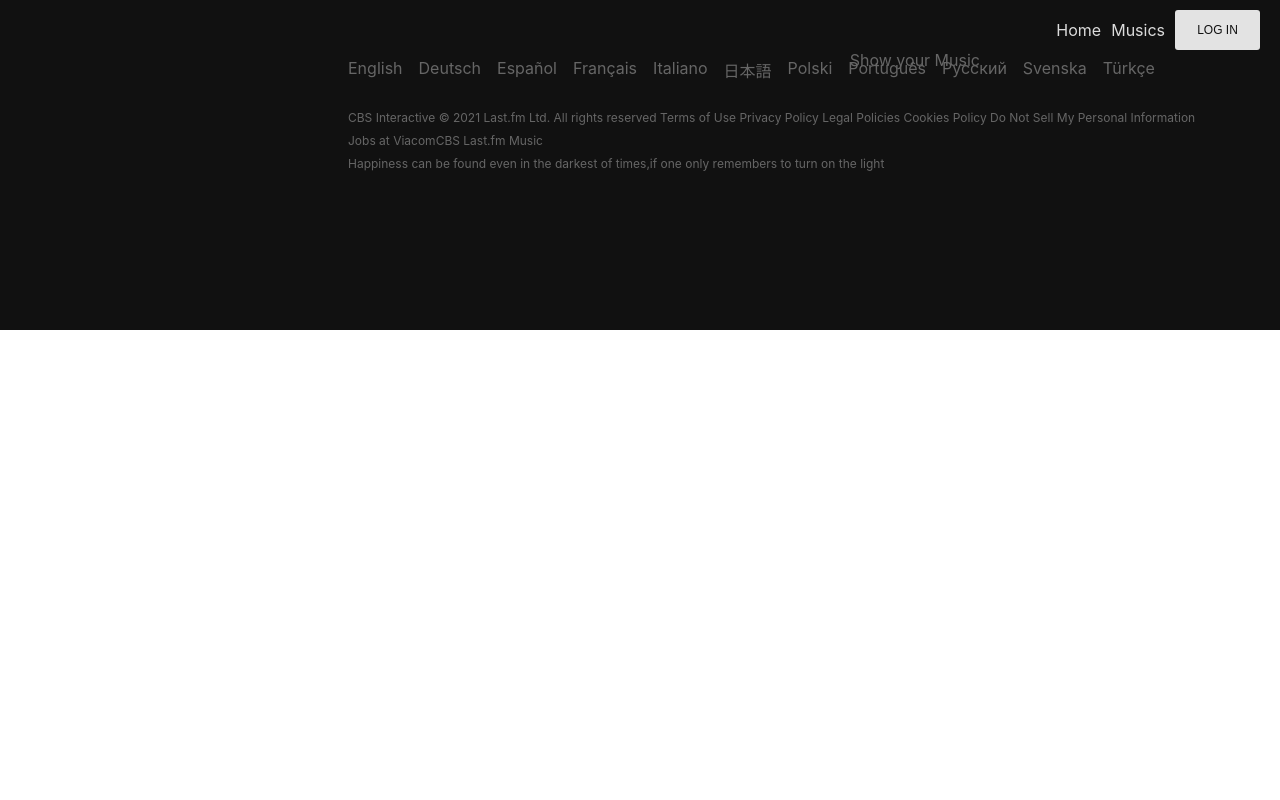
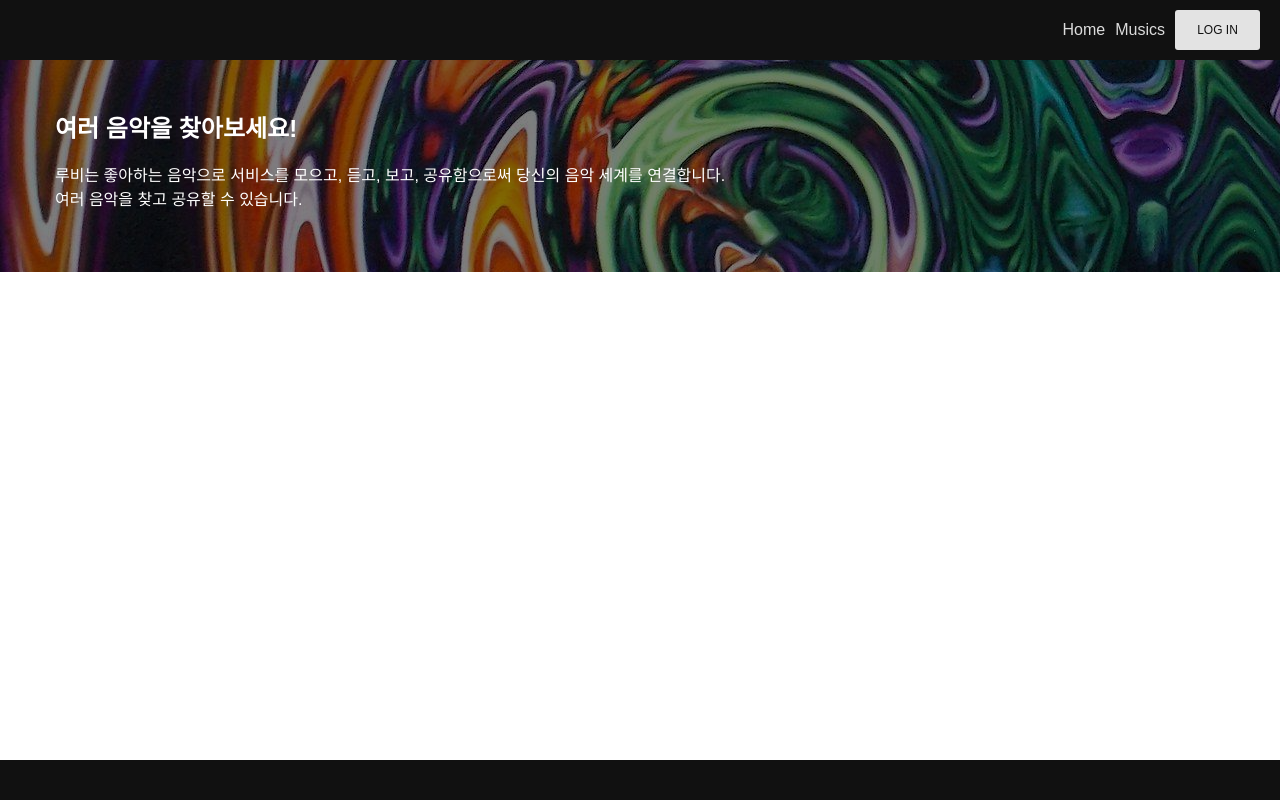
Before and after one commit to GEUM-AND-IM/clone-coding, a React (Create React App) app: page / in a window 1280 px wide. Shown: the top 800 px of the page. Built offline with nearby package versions, Linux system fonts and the light colour scheme.

Commit message:
add : HomeHero, HomeForm, index.d.ts, HomePage update : App, LoginForm, NavigationForm, Router, useNavigation, Navigation,
add : HomeHero, HomeForm, index.d.ts, HomePage update : App, LoginForm, NavigationForm, Router, useNavigation, Navigation,

```diff
--- /dev/null
+++ b/@types/global/index.d.ts
@@ -0,0 +1,3 @@
+declare module "*.jfif";
+declare module "*.jpg";
+declare module "*.png";
--- a/src/App.css
+++ b/src/App.css
@@ -10,3 +10,9 @@ html {
   --main-color: #d92323;
   --main-dark-color: #111;
 }
+
+@import url("https://fonts.googleapis.com/css2?family=Noto+Sans+KR:wght@300&display=swap");
+
+* {
+  font-family: "Noto Sans KR", sans-serif;
+}
--- /dev/null
+++ b/src/Components/Home/HomeForm.tsx
@@ -0,0 +1,19 @@
+import styled from "styled-components";
+import HomeHero from "./HomeHero";
+
+const HomeWrap = styled.div`
+  width: 100%;
+  height: 100%;
+  display: flex;
+  flex-direction: column;
+`;
+
+const HomeForm: React.FC = () => {
+  return (
+    <HomeWrap>
+      <HomeHero />
+    </HomeWrap>
+  );
+};
+
+export default HomeForm;
--- /dev/null
+++ b/src/Components/Home/HomeHero.tsx
@@ -0,0 +1,54 @@
+import HomeHeroImg from "../../asset/img/HomeHero.jpg";
+import styled from "styled-components";
+
+const HomeHeroWrap = styled.div`
+  width: 100%;
+  height: 212px;
+  position: relative;
+  background-attachment: fixed;
+  background-image: linear-gradient(rgba(0, 0, 0, 0.5), rgba(0, 0, 0, 0.5)),
+    url(${HomeHeroImg});
+  overflow: hidden;
+`;
+
+const HomeHeroTitleWrap = styled.div`
+  width: 1170px;
+  height: 114px;
+  position: absolute;
+  top: 50%;
+  left: 50%;
+  transform: translate(-50%, -50%);
+`;
+
+const HomeHeroTitle = styled.p`
+  font-size: 24px;
+  color: white;
+  font-weight: bold;
+  margin: 0px;
+  font-size: 24px;
+  margin-bottom: 18px;
+`;
+
+const HomeHeroSubTitle = styled.p`
+  margin: 0px;
+  color: white;
+`;
+
+const HomeHero: React.FC = () => {
+  return (
+    <HomeHeroWrap>
+      <HomeHeroTitleWrap>
+        <HomeHeroTitle>여러 음악을 찾아보세요!</HomeHeroTitle>
+        <HomeHeroSubTitle>
+          루비는 좋아하는 음악으로 서비스를 모으고, 듣고, 보고, 공유함으로써
+          당신의 음악 세계를 연결합니다.
+        </HomeHeroSubTitle>
+        <HomeHeroSubTitle>
+          여러 음악을 찾고 공유할 수 있습니다.
+        </HomeHeroSubTitle>
+      </HomeHeroTitleWrap>
+    </HomeHeroWrap>
+  );
+};
+
+export default HomeHero;
--- a/src/Components/Login/LoginForm.tsx
+++ b/src/Components/Login/LoginForm.tsx
@@ -64,7 +64,7 @@ const LoginSubmit = styled.button`
 
 const LoginNotice = styled.p`
   margin: 0px;
-  font-size: 11px;
+  font-size: 10px;
   font-weight: 300;
   margin-top: auto;
   margin-left: auto;
@@ -82,7 +82,7 @@ const LoginForm: React.FC = () => {
       <LoginPasswordInput onChange={onChangePw} />
       <LoginBottomWrap>
         <LoginSubmit type="submit">로그인</LoginSubmit>
-        <LoginNotice>도담도담 계정으로 이용 가능합니다.</LoginNotice>
+        <LoginNotice>※도담도담 계정으로 이용 가능합니다.</LoginNotice>
       </LoginBottomWrap>
     </LoginWrap>
   );
--- a/src/Components/Nav/NavigationForm.tsx
+++ b/src/Components/Nav/NavigationForm.tsx
@@ -54,13 +54,13 @@ const NavigationLoginButton = styled.button`
 
 const NavigationForm: React.FC = () => {
   const [login, setLogin] = useRecoilState<boolean>(isUser);
-  const { pushLogin } = useNavigation();
+  const { pushLogin, pushMain, pushHome } = useNavigation();
 
   return (
     <NavigationWrap>
       <NavigationItemWrap>
         <NavigationItem>
-          <NavigationItemText>Home</NavigationItemText>
+          <NavigationItemText onClick={pushHome}>Home</NavigationItemText>
         </NavigationItem>
         <NavigationItem>
           <NavigationItemText>Musics</NavigationItemText>
--- a/src/Components/Router.tsx
+++ b/src/Components/Router.tsx
@@ -12,7 +12,7 @@ const Router = () => {
     <BrowserRouter>
       <Navigation />
       <Routes>
-        <Route path="/"></Route>
+        <Route path="/" element={<Pages.Home />}></Route>
         <Route path="/main"></Route>
         <Route path="/login" element={<Pages.Login />} />
       </Routes>
--- a/src/Hooks/Nav/useNavigation.ts
+++ b/src/Hooks/Nav/useNavigation.ts
@@ -3,8 +3,9 @@ import useLink from "../HandleLink/useLink";
 const useNavigation = () => {
   const { handleLink: pushLogin } = useLink("/login");
   const { handleLink: pushMain } = useLink("/main");
+  const { handleLink: pushHome } = useLink("/");
 
-  return { pushLogin, pushMain };
+  return { pushLogin, pushMain, pushHome };
 };
 
 export default useNavigation;
--- /dev/null
+++ b/src/Pages/Home/HomePage.tsx
@@ -0,0 +1,19 @@
+import HomeForm from "src/Components/Home/HomeForm";
+import styled from "styled-components";
+
+const HomeContainer = styled.div`
+  width: 100%;
+  height: auto;
+  min-height: 700px;
+  margin-top: 60px;
+`;
+
+const HomePage: React.FC = () => {
+  return (
+    <HomeContainer>
+      <HomeForm />
+    </HomeContainer>
+  );
+};
+
+export default HomePage;
--- a/src/Pages/Nav/Navigation.tsx
+++ b/src/Pages/Nav/Navigation.tsx
@@ -9,6 +9,7 @@ const NavigationContainer = styled.div`
   box-sizing: border-box;
   position: fixed;
   top: 0px;
+  z-index: 2;
 `;
 
 const Navigation: React.FC = () => {
--- a/src/Pages/index.ts
+++ b/src/Pages/index.ts
@@ -1 +1,2 @@
 export { default as Login } from "./Login/LoginPage";
+export { default as Home } from "./Home/HomePage";
--- a/tsconfig.json
+++ b/tsconfig.json
@@ -17,7 +17,8 @@
     "skipLibCheck": true,
     "noFallthroughCasesInSwitch": true,
     "resolveJsonModule": true,
-    "noEmit": true
+    "noEmit": true,
+    "typeRoots": ["./node_modules/@types", "@types"]
   },
   "exclude": ["node_modules"],
   "include": ["**/*.ts", "**/*.tsx", "src/App.tsx"]
```
Also changed, not shown: src/asset/img/HomeHero.jpg (added).
